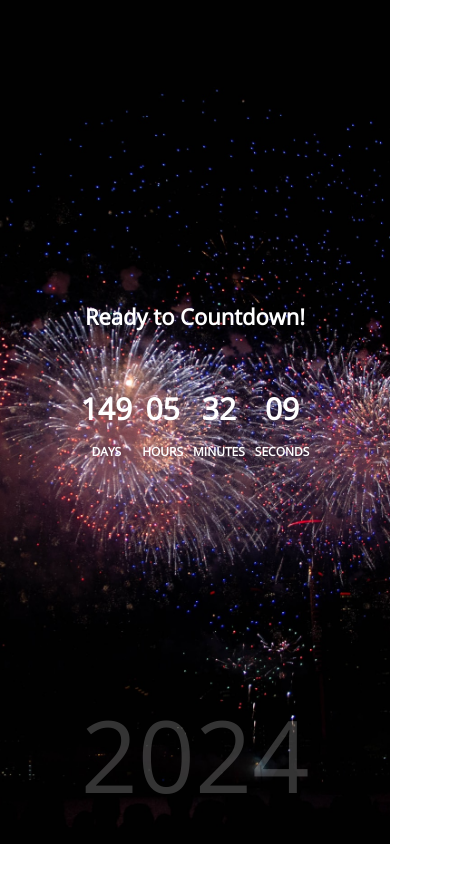
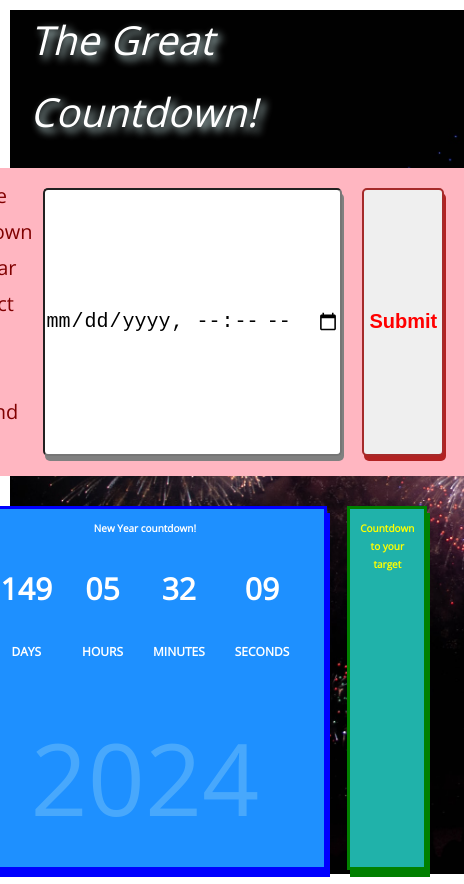
Before and after one commit to aydinonac/countdown-project, a plain HTML site: page index.html in a window 390 px wide. Shown: the whole page, 464 px wide, since content can reach past the window. Before the commit the page ends 844 px from the top, so only its background shows below. Drawn offline with nearby package versions, Linux system fonts and the light colour scheme.

Commit message:
fixed countdown for 2nd function

```diff
--- a/css/style.css
+++ b/css/style.css
@@ -5,20 +5,42 @@
 }
 
 * {
-    margin: 0;
+    margin: 10px;
     padding: 0;
     box-sizing: border-box;
 }
+form {
+    background: lightpink;
+    color: maroon;
+    display: flex;
+    font-size: 20px;
+    padding: 10px;
 
+}
+input {
+   font-size: 20px;
+   width: 300px;
+   box-shadow: 2px 5px grey;
+   border-radius: 5px;
+}
+button {
+   font-size: 20px;
+   padding: 5px;
+   color: red;
+   border: 2px solid brown;
+   font-weight: bold;
+   box-shadow: 2px 5px firebrick;
+   border-radius: 5px;
+}
 body {
     font-family: 'Open Sans', sans-serif;
-    font-size: 16px;
+    font-size: 12px;
     line-height: 1.8;
-    /* background */
+
     background-image: url('../img/new-year.jpg');
     background-repeat: no-repeat;
     background-size: cover;
-    background-position: center center;
+    background-position: leftcenter;
     color: var(--primary-color);
     /* layout */
     display: flex;
@@ -27,14 +49,24 @@ body {
     align-items: center;
 
     height: 100vh;
-    margin: 0 20px;
+
+    margin: 10px;
     overflow: hidden;
 
 }
+.row {
+    display: flex;
+    margin: 10px
+}
+
+.column {
+    flex: 45%;
+    margin: 10px
+}
 
 h1 {
-    font-size: 60px;
-    margin: -80px 0 40px;
+    font-size: 25px;
+    margin: 10px;
 }
 
 .count-down {
@@ -46,9 +78,23 @@ h1 {
     justify-content: center;
     align-items: center;
 }
+.timer {
+    display: flex;
+    flex-direction: column;
+    align-items: center;
+    justify-content: center;
+    margin: 15px;
+}
+.count-down2 {
+    text-align: center;
+    font-size: 40px;
+    font-weight: bold;
 
-
-.timer {
+    display: flex;
+    justify-content: center;
+    align-items: center;
+}
+.timer2 {
     display: flex;
     flex-direction: column;
     align-items: center;
@@ -57,60 +103,69 @@ h1 {
 }
 
 .timer h2 {
-    margin: 0 0 20px;
-    font-size: 4rem;
+    margin: 10px;
+    font-size: 1.5rem;
 }
-
-
 .message {
     font-size: 60px;
     font-size: bold;
 }
-
+.timer2 h2 {
+    margin: 10px;
+    font-size: 1.5rem;
+}
+.message2 {
+    font-size: 60px;
+    font-size: bold;
+}
 
 small {
     padding-top: 5px;
-    font-size: 1.5rem;
+    font-size: 0.8rem;
     text-transform: uppercase;
     display: block;
 }
 
+
 .year {
-    font-size: 200px;
-    z-index: -1;
-    opacity: 0.2;
-    position: absolute;
+    font-size: 100px;
+    opacity: 0.4;
     bottom: 0;
-    left: 50%;
-    transform: translateX(-50%);
     margin: 0;
+    color: lightskyblue;
+    text-align: center;
+}
+.year2 {
+    font-size: 100px;
+    opacity: 0.4;
+    bottom: 0;
+    margin: 0;
+    color: lightskyblue;
+    text-align: center;
 }
 
 @media (max-width: 500px) {
-    h1 {
-        font-size: 22px;
-    }
+    h1 {font-size: 10px;}
 
-    .timer {
-        margin: 5px;
-    }
-
+    .timer {margin: 5px;}
     .timer h2 {
         font-size: 30px;
-        margin: 0;
+        margin: 10px;
         text-align: center;
     }
+    .timer small {font-size: 12px;}
 
-    .timer small {
-        font-size: 12px;
+    .timer2 {margin: 5px;}
+    .timer2 h2 {
+        font-size: 30px;
+        margin: 10px;
+        text-align: center;
     }
+    .timer2 small {font-size: 12px;}
 
-    .year {
-        font-size: 100px;
+    .year {font-size: 100px;}
+    .message {font-size: 25px;}
 
-    }
-
-    .message {
-        font-size: 25px;
-    }
+    .year2 {font-size: 100px;}
+    .message2 {font-size: 25px;}
 }
--- a/index.html
+++ b/index.html
@@ -4,31 +4,38 @@
 <head>
 	<meta charset="UTF-8">
 	<meta name="viewport" content="width=device-width, initial-scale=1.0">
-	<title>Countdown Timer - New Year Countdown</title>
+	<title>Countdown Timer</title>
 	<link rel="stylesheet" href="css/style.css">
 </head>
 
 <body>
-<!-- <form>
-		<h2> Type in your target date:<h2>
-	    <label>Target Year:</label>
-	    <input type="text" name="targetYear" value=""><br>
-	    <label>Target Month:</label>
-	    <input type="text" name="targetMonth" value=""><br>
-	    <label>Target Date:</label>
-	    <input type="text" name="targetDate" value=""><br>
-	    <label>Target Time: hr:min:sec(2 digits each):</label>
-	    <input type="text" name="targetTime" value=""><br>
-	    <console.log(targetYear)>
-	</form> -->
+	<p style="font-size: 40px; font-style: italic; text-shadow: 4px 4px 8px lightcyan;">The Great Countdown!</p>
+	<form>
+        Use the dropdown calendar to select your target date and time:
+        <input type="datetime-local" id="my" value="">
+        <button type="button" onclick="myFunction()">Submit</button>
+    </form>
 
-	<h1>Ready to Countdown!</h1>
-	<div class="countdown-timer"></div>
-	<div class="message"></div>
-	<div class="year"></div>
-
+	<div class = "row">
+		<div class = "column" style = "background: dodgerblue; border: 3px solid blue; box-shadow: 3px 7px blue;">
+			<h1 style="text-align: center;">New Year countdown!</h1>
+			<div class="countdown-timer"></div>
+			<div class="message"></div>
+			<div class="year"></div>
+		</div>
+		<div class = "column" style = "color: yellow; background: lightseagreen; border: 3px solid green; box-shadow: 3px 7px green;">
+			<h1 style="text-align: center;">Countdown to your target</h1>
+			<div class="countdown2-timer2"></div>
+			<div class="message2"></div><br><br>
+			<div class="year2"></div>
+		</div>
+	</div>
 	<script src="js/countdown.js"></script>
 	<script src="js/app.js"></script>
+	<script src="js/countdown2.js"></script>
+	<script src="js/app2.js"></script>
+
+
 </body>
 
 </html>
--- a/js/app.js
+++ b/js/app.js
@@ -2,15 +2,14 @@ const getNewYear = () => {
     const currentYear = new Date().getFullYear();
     return new Date(`January 01 ${currentYear + 1} 00:00:00`);
 };
-//Alternative target date:
-// const getNewYear = () => new Date('August 01 2023 16:22:00')
-
+// const getNewYear = () => new Date('August 4 2023 21:42:00')
 const heading = document.querySelector('h1');
 const app = document.querySelector('.countdown-timer');
 const message = document.querySelector('.message');
 
 const year = document.querySelector('.year');
 year.innerHTML = getNewYear().getFullYear();
+
 const newYear = year.innerHTML
 
 const format = (t) => {
--- /dev/null
+++ b/js/app2.js
@@ -0,0 +1,72 @@
+let dateStr = "";
+function myFunction() {
+    var y = document.getElementById("my").value;
+    targetYear = y[0]+y[1]+y[2]+y[3]
+    targetMonth = y[5]+y[6]
+    targetDay = y[8]+y[9]
+    targetHour = y[11]+y[12]
+    targetMin = y[14]+ y[15]
+
+    dateStr = targetMonth + ' ' + targetDay + ' ' + targetYear
+     + ' ' + targetHour + ':' + targetMin + ':' + '00';
+
+    const getTargetYear = () => new Date(dateStr)
+
+    console.log(getTargetYear())
+    const heading2 = document.querySelector('h1');
+    const app2 = document.querySelector('.countdown2-timer2');
+    const message2 = document.querySelector('.message2');
+    const year2 = document.querySelector('.year2');
+    year2.innerHTML = getTargetYear().getFullYear()
+    const newYear2 = year2.innerHTML
+
+    const format2 = (t) => {
+    	return t < 10 ? '0' + t : t;
+    };
+    const render2 = (time2) => {
+        app2.innerHTML = `
+            <div class="count-down2">
+                <div class="timer2">
+                    <h2 class="days">${format2(time2.days2)}</h2>
+                    <small>Days</small>
+                </div>
+                <div class="timer2">
+                    <h2 class="hours">${format2(time2.hours2)}</h2>
+                    <small>Hours</small>
+                </div>
+                <div class="timer2">
+                    <h2 class="minutes">${format2(time2.minutes2)}</h2>
+                    <small>Minutes</small>
+                </div>
+                <div class="timer2">
+                    <h2 class="seconds">${format2(time2.seconds2)}</h2>
+                    <small>Seconds</small>
+                </div>
+            </div>
+            `;
+    };
+
+    const showMessage2 = () => {
+        message2.innerHTML = 'Happy target!';
+        app2.innerHTML = '';
+        heading2.style.display = 'none';
+    };
+    const hideMessage2 = () => {
+        message2.innerHTML = '';
+        heading2.style.display = 'block';
+    };
+    const complete2 = () => {
+        showMessage2();
+        // restart the countdown after showing the
+        // greeting message for a day ()
+        setTimeout(() => {
+            hideMessage2();
+            countdownTimer2.setExpiredDate2(getTargetYear());
+        }, 1000 * 60 * 60 * 24);
+    };
+    const countdownTimer2 = new CountDown2(
+        getTargetYear(),
+        render2,
+        complete2
+    );
+}
--- /dev/null
+++ b/js/countdown2.js
@@ -0,0 +1,41 @@
+class CountDown2 {
+    constructor(expiredDate2, onRender2, onComplete2) {
+        this.setExpiredDate2(expiredDate2);
+        this.onRender2 = onRender2;
+        this.onComplete2 = onComplete2;
+    }
+    setExpiredDate2(expiredDate2) {
+        const currentTime2 = new Date().getTime();
+        this.timeRemaining2 = expiredDate2.getTime() - currentTime2;
+        this.timeRemaining2 > 0 ? this.start2() : this.complete2();
+    }
+    complete2() {
+        if (typeof this.onComplete2 === 'function') {
+            onComplete2();
+        }}
+    getTime2() {
+        return {
+            days2: Math.floor(this.timeRemaining2 / 1000 / 60 / 60 / 24),
+            hours2: Math.floor(this.timeRemaining2 / 1000 / 60 / 60) % 24,
+            minutes2: Math.floor(this.timeRemaining2 / 1000 / 60) % 60,
+            seconds2: Math.floor(this.timeRemaining2 / 1000) % 60
+        };
+    }
+    update2() {
+        if (typeof this.onRender2 === 'function') {
+            this.onRender2(this.getTime2());
+        }}
+
+    start2() {
+        this.update2();
+        const intervalId2 = setInterval(() => {
+            this.timeRemaining2 -= 1000;
+            if (this.timeRemaining2 < 0) {
+                complete2();
+                clearInterval(intervalId2);
+            } else {
+                this.update2();
+            }
+        }, 1000);
+    }
+}
```
Also changed, not shown: 1 other file.
